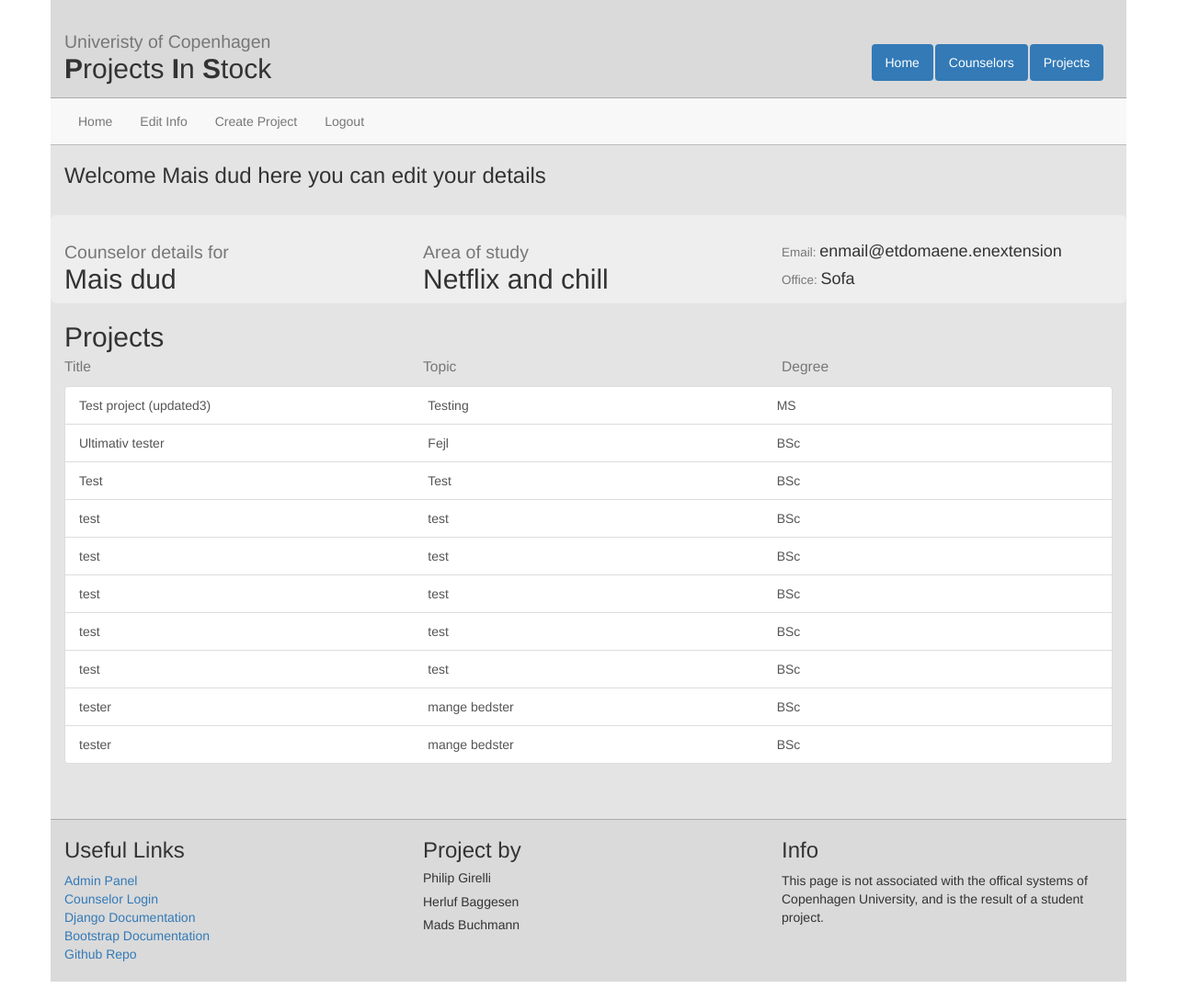
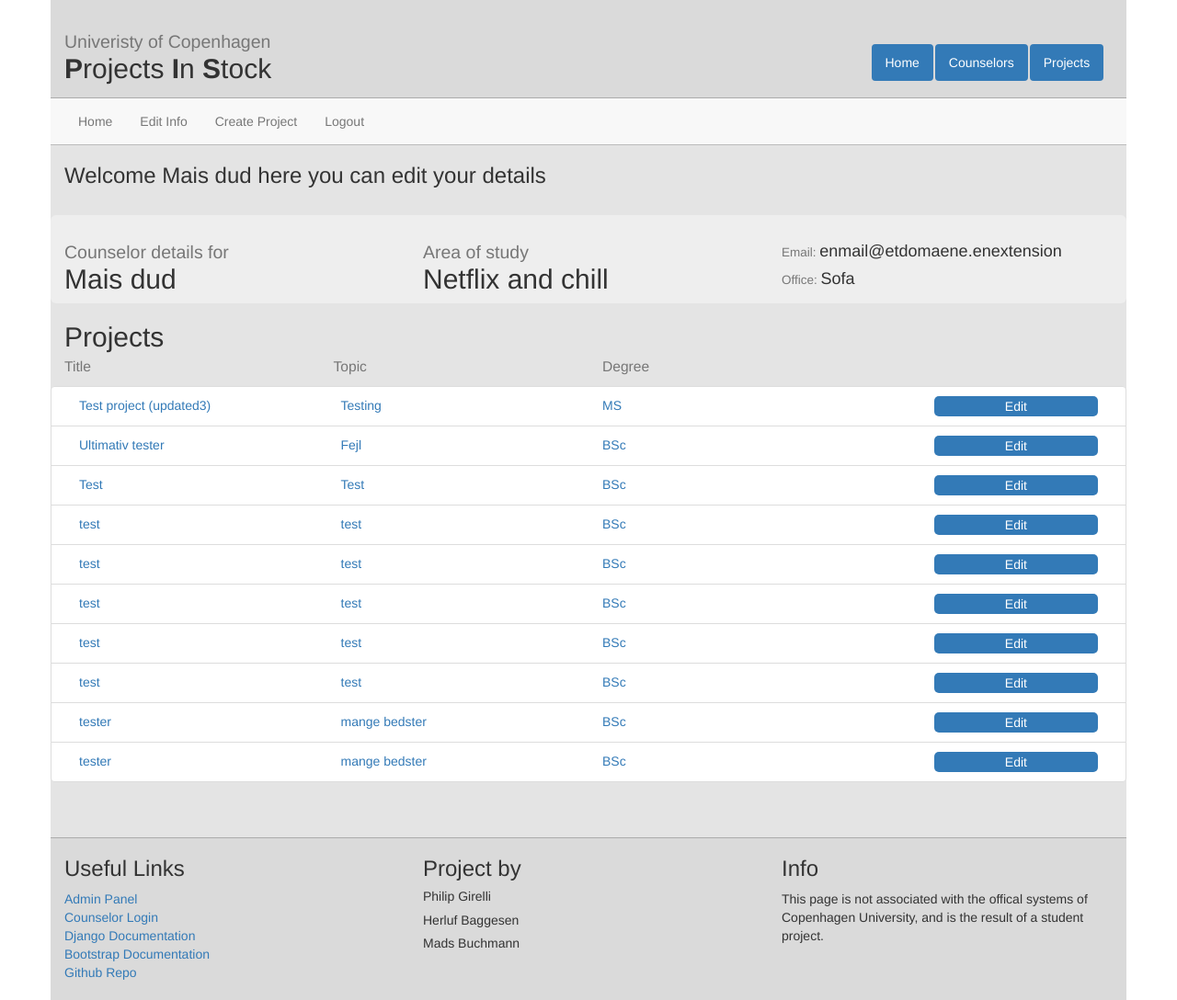
Before and after one commit to DeeCorrector/Projects-in-Stock, a Django app: a page that uses Product/src/edit_info/templates/edit_info/edit_hub.html in a window 1280 px wide. Shown: the whole page at 92% size. Run offline with Django 3.2, Linux system fonts and the light colour scheme; a user stored in the database is signed in; data comes from the database, SQL or seed files in the repository; both versions use the stored data as it was after the commit; some libraries are stand-ins or nearby versions.

Commit message:
Add edit_project view, could use some refinement

```diff
--- a/Product/src/edit_info/templates/edit_info/edit_hub.html
+++ b/Product/src/edit_info/templates/edit_info/edit_hub.html
@@ -21,28 +21,31 @@
   <h2>Projects</h2>
 <div style="position: relative; top: -30px;">
   <div class="row">
-    <div class="col-md-4">
+    <div class="col-md-3">
       <h3><small>Title</small></h3>
     </div>
 
-    <div class="col-md-4">
+    <div class="col-md-3">
       <h3><small>Topic</small></h3>
     </div>
 
-    <div class="col-md-4">
+    <div class="col-md-3">
       <h3><small>Degree</small></h3>
     </div>
   </div>
 
   <div class="list-group" id="counselor_projects_list">
     {% for p in counselor.projects.all%}
-    <a class="list-group-item" href="{% url 'project_detail' p.id %}">
-      <div class="row">
-        <div class="col-md-4">{{ p.title }}</div>
-        <div class="col-md-4">{{ p.topic }}</div>
-        <div class="col-md-4">{{ p.degree }}</div>
+    <!--<a class="list-group-item" href="{% url 'project_detail' p.id %}">-->
+      <div class="row list-group-item">
+        <a href="{% url 'project_detail' p.id %}">
+          <div class="col-md-3">{{ p.title }}</div>
+          <div class="col-md-3">{{ p.topic }}</div>
+          <div class="col-md-3">{{ p.degree }}</div>
+        </a>
+        <div class="col-md-3"><a href="{%url 'edit project' p.id%}"><button class="btn-primary btn-edit">Edit</button></a></div>
       </div>
-    </a>
+  <!--</a>-->
     {% endfor %}
   </div>
 </div>
--- a/Product/src/edit_info/urls.py
+++ b/Product/src/edit_info/urls.py
@@ -5,5 +5,5 @@ from edit_info import views
 urlpatterns = [
     url(r'^profile/$', views.edit_hub, name="edit hub"),
     url(r'^profile/create/$', views.create, name="create project"),
-
+    url(r'^project/edit/(?P<project_id>[0-9]+)$', views.edit_project, name="edit project"),
 ]
--- a/Product/src/edit_info/views.py
+++ b/Product/src/edit_info/views.py
@@ -49,6 +49,27 @@ def create(request):
     context.update(csrf(request))
     return render(request, "edit_info/create_project.html", context)
 
+#View for editing already existing projects
+@login_required
+def edit_project(request, project_id):
+    instance = get_object_or_404(Project, id=project_id)
+    form = CreateProjectForm(request.POST or None, instance=instance)
+
+    #if a form is being submitted
+    if (form.is_valid()) & (request.method == "POST"):
+      instance.save()
+      context = {
+        'prj': instance
+        }
+      return render(request, "edit_info/post_succes.html", context)
+
+    #serves the form
+    context = {
+        "form": form,
+      }
+    context.update(csrf(request))
+    return render(request, "edit_info/edit_project.html", context)
+
 # Login Views:
 #Displays login screen
 def login(request):
--- a/Product/src/web/static/web/style.css
+++ b/Product/src/web/static/web/style.css
@@ -62,3 +62,10 @@ html, body {
   border-left : none;
 
 }
+
+.btn-edit {
+  width : 70%;
+  border: none;
+  border-radius: 5px;
+  float: right;
+}
```
Also changed, not shown: Product/src/edit_info/templates/edit_info/edit_project.html (added, +8 -0 lines), Product/src/db.sqlite3.
